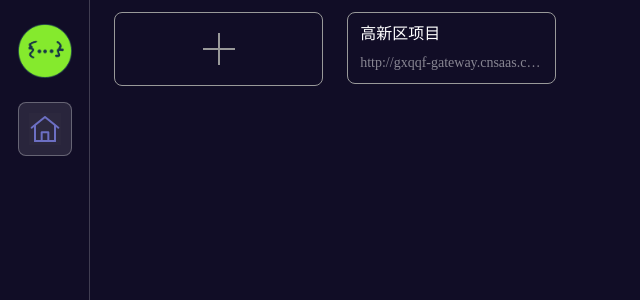
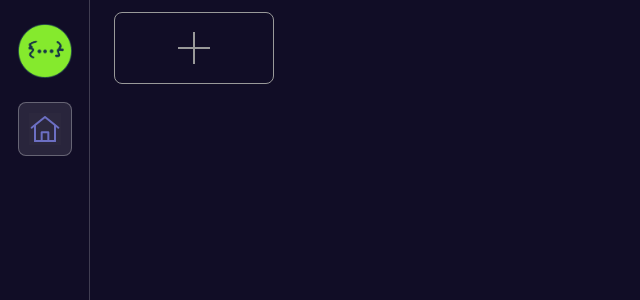
Before and after one commit to FireBushtree/swagger-client, a React (Vite) app: page /home in a window 1280 px wide. Shown: the top 300 px of the page, without its empty margins (0-640 px from the left). Built offline with nearby package versions, Linux system fonts and the light colour scheme.

Commit message:
feat: support save swagger document locally

```diff
--- a/package.json
+++ b/package.json
@@ -15,7 +15,8 @@
     "normalize.css": "^8.0.1",
     "react": "^18.2.0",
     "react-dom": "^18.2.0",
-    "react-router-dom": "^6.21.3"
+    "react-router-dom": "^6.21.3",
+    "zustand": "^4.5.0"
   },
   "devDependencies": {
     "@tauri-apps/cli": "^1.5.8",
--- a/src/pages/home/components/swagger-form/index.tsx
+++ b/src/pages/home/components/swagger-form/index.tsx
@@ -1,12 +1,14 @@
 import { useState } from 'react'
 import styles from './index.module.less'
 import { saveDocumentLocally } from '@/utils'
+import { useDocumentStore } from '@/store/document'
 
 export interface SwaggerFormProps {
   onClose: () => any
 }
 
 const SwaggerForm: React.FC<SwaggerFormProps> = (props) => {
+  const updateDocument = useDocumentStore(state => state.updateDocument)
   const { onClose } = props
   const [name, setName] = useState('')
   const [address, setAddress] = useState('')
@@ -26,13 +28,16 @@ const SwaggerForm: React.FC<SwaggerFormProps> = (props) => {
     // 1. validate
     if (!name) {
       setNameError('please input name')
+      return
     }
     if (!address) {
       setAddressError('please input address')
+      return
     }
 
     // 2. save
-    await saveDocumentLocally({ name, address })
+    const documentList = await saveDocumentLocally({ name, address })
+    updateDocument(documentList)
 
     onClose()
   }
--- a/src/pages/home/components/swagger-item/index.tsx
+++ b/src/pages/home/components/swagger-item/index.tsx
@@ -1,13 +1,18 @@
+import { type SwaggerDocument } from '@/utils'
 import styles from './index.module.less'
+export interface SwaggerItemProps {
+  record: SwaggerDocument
+}
 
-const SwaggerItem: React.FC = () => {
+const SwaggerItem: React.FC<SwaggerItemProps> = (props) => {
+  const { record } = props
   return (
     <div className={styles.swaggerItem}>
       <div className={styles.swaggerItemName}>
-        高新区项目
+        { record.name }
       </div>
       <div className={styles.swaggerItemAddr}>
-        http://gxqqf-gateway.cnsaas.com/swagger-ui.html#/
+        { record.address }
       </div>
     </div>
   )
--- a/src/pages/home/index.module.less
+++ b/src/pages/home/index.module.less
@@ -25,6 +25,12 @@
     position: relative;
     cursor: pointer;
     transition: all 0.3s;
+    box-sizing: border-box;
+
+    &.only {
+      height: 72px;
+      width: 160px;
+    }
 
     &::before,
     &::after {
--- a/src/pages/home/index.tsx
+++ b/src/pages/home/index.tsx
@@ -1,24 +1,51 @@
 import SwaggerItem from './components/swagger-item'
 import SwaggerForm from './components/swagger-form'
 import styles from './index.module.less'
-import { useState } from 'react'
+import { useEffect, useState } from 'react'
+import { useDocumentStore } from '@/store/document'
+import { getDocumentLocally } from '@/utils'
 
 export default function Home () {
   const [showSwaggerForm, setShowSwaggerForm] = useState(false)
+  const documentList = useDocumentStore((state) => state.documentList)
+  const updateDocument = useDocumentStore((state) => state.updateDocument)
+  const initDocument = async () => {
+    const documentList = await getDocumentLocally()
+    updateDocument(documentList)
+  }
+
+  useEffect(() => {
+    initDocument()
+  }, [])
+
+  const hasDocument = documentList.length > 0
 
   return (
     <div className={styles.home}>
       <div className={styles.swaggerList}>
         <div className={styles.swaggerBlock}>
-          <div onClick={() => { setShowSwaggerForm(true) }} className={styles.create}></div>
+          <div
+            onClick={() => {
+              setShowSwaggerForm(true)
+            }}
+            className={`${styles.create} ${hasDocument ? '' : styles.only}`}
+          ></div>
         </div>
 
-        <div className={styles.swaggerBlock}>
-          <SwaggerItem />
-        </div>
+        {documentList.map((item, index) => (
+          <div className={styles.swaggerBlock} key={item.name + index}>
+            <SwaggerItem record={item} />
+          </div>
+        ))}
       </div>
 
-      { showSwaggerForm && <SwaggerForm onClose={() => { setShowSwaggerForm(false) }} /> }
+      {showSwaggerForm && (
+        <SwaggerForm
+          onClose={() => {
+            setShowSwaggerForm(false)
+          }}
+        />
+      )}
     </div>
   )
 }
--- /dev/null
+++ b/src/store/document.ts
@@ -0,0 +1,12 @@
+import { type SwaggerDocument } from '@/utils'
+import { create } from 'zustand'
+
+interface DocumentStoreState {
+  documentList: SwaggerDocument[]
+  updateDocument: (documentList: SwaggerDocument[]) => any
+}
+
+export const useDocumentStore = create<DocumentStoreState>((set) => ({
+  documentList: [],
+  updateDocument: (documentList: SwaggerDocument[]) => { set(() => ({ documentList })) }
+}))
--- a/src/utils/browser.ts
+++ b/src/utils/browser.ts
@@ -23,7 +23,9 @@ export const saveDocumentLocally = (document: SwaggerDocument) => {
     }
 
     localStorage.setItem(DOCUMENT_LOCALLY_KEY, JSON.stringify(documentList))
+    return documentList
   } else {
     localStorage.setItem(DOCUMENT_LOCALLY_KEY, JSON.stringify([document]))
+    return [document]
   }
 }
--- a/src/utils/index.ts
+++ b/src/utils/index.ts
@@ -10,8 +10,16 @@ const isTauriEnv = () => window && window.__TAURI__
 
 export const saveDocumentLocally = async (document: SwaggerDocument) => {
   if (isTauriEnv()) {
-    await tauri.saveDocumentLocally(document)
+    return await tauri.saveDocumentLocally(document)
   } else {
-    browser.saveDocumentLocally(document)
+    return browser.saveDocumentLocally(document)
   }
 }
+
+export const getDocumentLocally = async () => {
+  if (isTauriEnv()) {
+    return await tauri.getDocumentLocally()
+  } else {
+    return browser.getDocumentLocally()
+  }
+}
--- a/src/utils/tauri.ts
+++ b/src/utils/tauri.ts
@@ -12,7 +12,7 @@ export async function hasConfigFile () {
   return await exists(CONFIG_FILE_NAME, { dir: appDataDir })
 }
 
-export async function getDocumentList () {
+export async function getDocumentLocally () {
   const fileContent = await readTextFile(CONFIG_FILE_NAME, { dir: appDataDir })
   try {
     const documentList = JSON.parse(fileContent) as SwaggerDocument[]
@@ -26,7 +26,7 @@ export const saveDocumentLocally = async (document: SwaggerDocument) => {
   const hasFile = await hasConfigFile()
 
   if (hasFile) {
-    const documentList = await getDocumentList()
+    const documentList = await getDocumentLocally()
     const targetIdx = documentList.findIndex(item => item.address === document.address)
     if (targetIdx === -1) {
       // create
@@ -37,8 +37,10 @@ export const saveDocumentLocally = async (document: SwaggerDocument) => {
     }
 
     await writeFile(CONFIG_FILE_NAME, JSON.stringify(documentList), { dir: appDataDir })
+    return documentList
   } else {
     await createConfigDir()
     await writeFile(CONFIG_FILE_NAME, JSON.stringify([document]), { dir: appDataDir })
+    return [document]
   }
 }
```
Also changed, not shown: .eslintrc.cjs, 1 other file (tests, documents, lock files or other folders).
